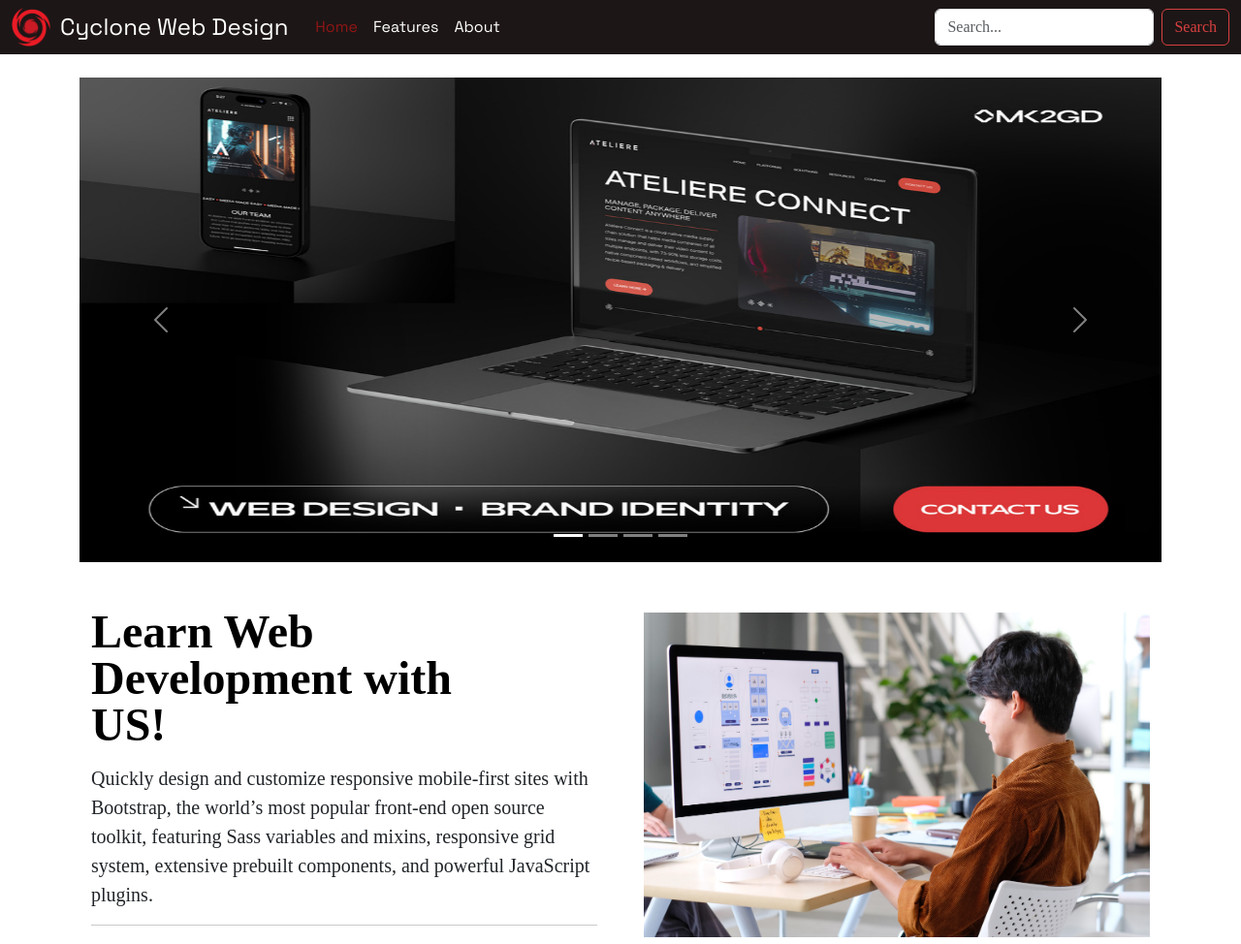
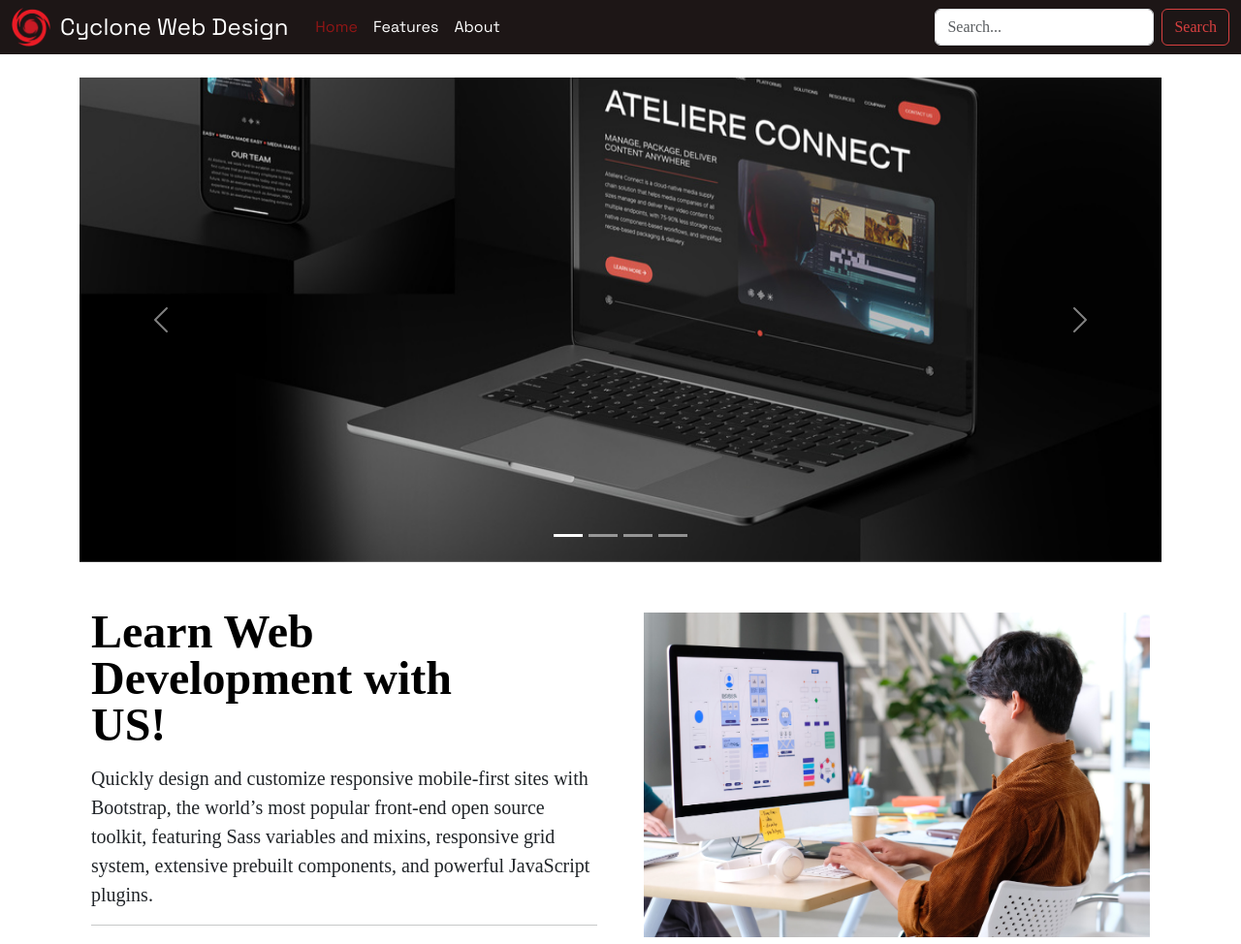
Before and after one commit to LeeEngKit/WEBAssignment3.github.io, a plain HTML site: page index.html in a window 1280 px wide. Shown: the top 974 px of the page at 97% size. Drawn offline with nearby package versions, Linux system fonts and the light colour scheme; a web font is replaced by a local one.

Commit message:
Update styles.css

```diff
--- a/styles.css
+++ b/styles.css
@@ -4,7 +4,7 @@ body {
     font-family: "Playwrite FR Moderne", serif !important;
 }
 
-/* Text */
+/* Text Styles */
 .space-grotesk-0, .fs-4, .nav-link, #footerbar {
     font-family: "Space Grotesk", sans-serif !important;
 }
@@ -15,7 +15,7 @@ body {
     color: white !important;
 }
 
-/* Navbar Fix */
+/* Navbar Styling */
 .navbar {
     background-color: #1D1616 !important;
 }
@@ -32,14 +32,14 @@ body {
     color: #D84040 !important;
 }
 
-/* Carousel */
-.carousel-inner {
+/* Carousel Fix */
+.carousel-inner img {
     width: 100%;
-    height: 500px;
+    height: auto;
     object-fit: cover;
 }
 
-/* Buttons */
+/* Button Styling */
 .btn-outline-success {
     border-color: #D84040 !important;
     color: #D84040 !important;
@@ -50,7 +50,7 @@ body {
     color: white !important;
 }
 
-/* Footer Fix */
+/* Footer Styling */
 #footerbar {
     background-color: #8E1616 !important;
     color: white !important;
```
